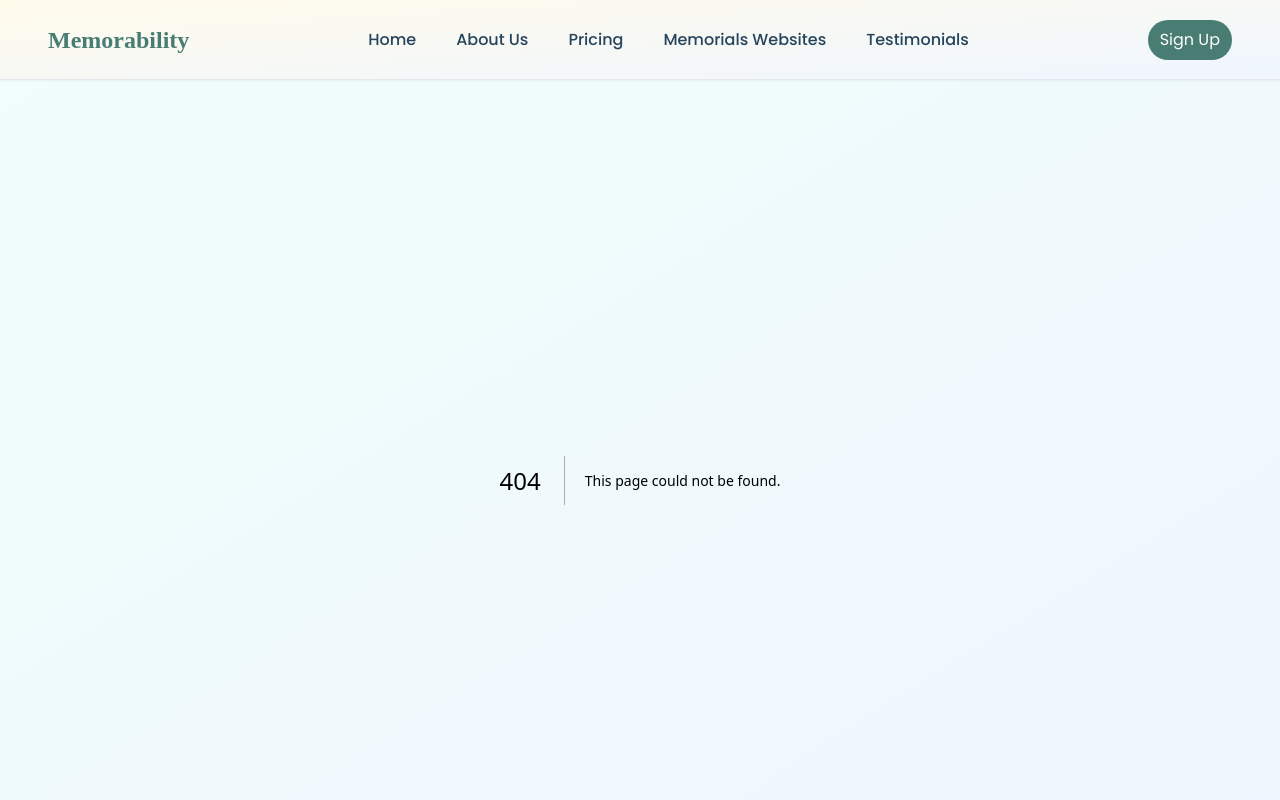
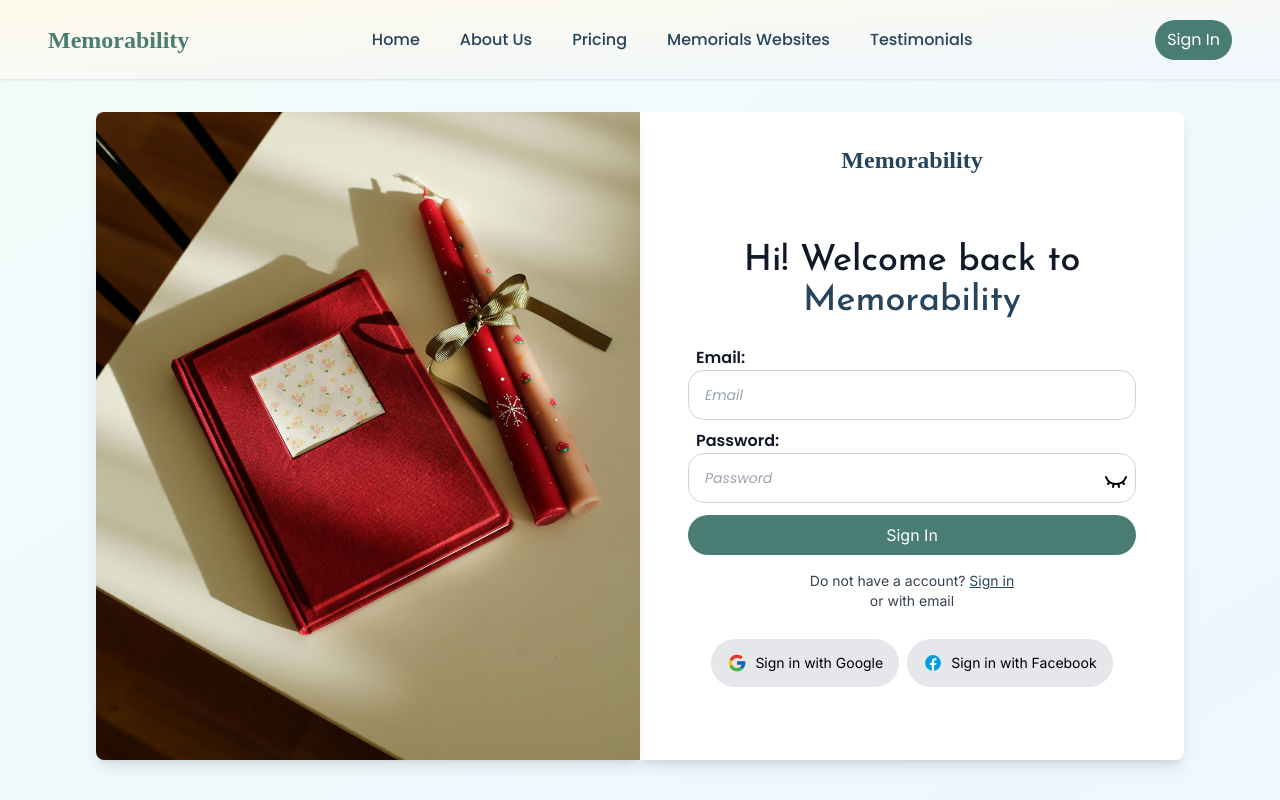
Before and after one commit to sudip-pandey25/MemorialWebsite, a Next.js app: page /auth/login in a window 1280 px wide. Before the commit this address had no page. Shown: the top 800 px of the page. Built offline with nearby package versions, Linux system fonts and the light colour scheme; a web font is replaced by a local one.

Commit message:
Login Page

```diff
--- /dev/null
+++ b/src/app/auth/login/page.jsx
@@ -0,0 +1,188 @@
+"use client";
+import { EyeClosed } from "lucide-react";
+import Image from "next/image";
+import Link from "next/link";
+import React, { useState } from "react";
+import { Eye } from "react-feather";
+
+const page = () => {
+  const [email, setEmail] = useState("");
+  const [password, setPassword] = useState("");
+  const [showPassword, setShowPassword] = useState(false);
+  const [user, setUser] = useState({
+    email: "",
+    password: "",
+  });
+
+  const handleSubmit = (e) => {
+    e.preventDefault();
+
+    setUser({
+      email: email,
+      password: password,
+    });
+
+    console.log(user);
+  };
+  return (
+    <div className="px-4 md:px-6 lg:px-8 xl:px-12 py-4">
+      <div className="px-4 md:px-6 lg:px-8 xl:px-12 py-4 h-[85vh] w-full grid grid-cols-1 md:grid-cols-2 ">
+        {/* left Section */}
+        <div className="relative shadow-lg hidden md:block ">
+          <Image
+            src="/login.jpg"
+            alt=""
+            fill
+            className="object-cover rounded-l-lg"
+          />
+        </div>
+
+        {/* Right Section */}
+        <div className="grid grid-cols-1 justify-center bg-white rounded-r-lg shadow-lg">
+          <div className="logo font-playwrite text-center pt-4 md:pt-8 h-2/3">
+            <p className="font-[600] text-xl md:text-2xl text-primary">
+              Memorability
+            </p>
+          </div>
+
+          <div className="flex flex-col gap-4 items-center ">
+            {/* Logo section */}
+            <p className=" text-2xl md:text-4xl font-[500] text-center font-josefin text-gray-900">
+              Hi! Welcome back to <br />
+              <span className="text-primary">Memorability</span>
+            </p>
+
+            {/* Forms Section */}
+            <form
+              onSubmit={handleSubmit}
+              className="grid grid-cols-1 gap-2 px-12 py-2 w-full"
+            >
+              <div className="w-full email">
+                <label
+                  htmlFor="email"
+                  className="text-gray-900 font-poppins font-semibold ml-2"
+                >
+                  Email:
+                </label>
+                <input
+                  type="email"
+                  id="email"
+                  required
+                  value={email}
+                  onChange={(e) => setEmail(e.target.value)}
+                  placeholder="Email"
+                  className="border border-gray-300  rounded-2xl outline-none text-base font-poppins px-4 py-3  focus:border-primary transition-all duration-300 ease-in-out w-full  focus:bg-primary focus:text-white focus:rounded-lg placeholder:italic placeholder:text-sm"
+                />
+              </div>
+              <div className="w-full password">
+                <label
+                  htmlFor="password"
+                  className="text-gray-900 font-poppins font-semibold ml-2"
+                >
+                  Password:
+                </label>
+                <div className="relative group">
+                  <input
+                    type={showPassword ? "text" : "password"}
+                    id="password"
+                    required
+                    value={password}
+                    onChange={(e) => setPassword(e.target.value)}
+                    placeholder="Password"
+                    className="border border-gray-300 rounded-2xl outline-none text-base font-poppins px-4 py-3  focus:border-primary transition-all duration-300 ease-in-out w-full group focus:bg-primary focus:text-white focus:rounded-lg placeholder:italic placeholder:text-sm"
+                  />
+                  <div
+                    className={` group-focus-within:text-white absolute right-2 top-4 group cursor-pointer`}
+                  >
+                    {showPassword ? (
+                      <Eye
+                        onClick={() => {
+                          setShowPassword((prev) => !prev);
+                        }}
+                      />
+                    ) : (
+                      <EyeClosed
+                        onClick={() => {
+                          setShowPassword((prev) => !prev);
+                        }}
+                      />
+                    )}
+                  </div>
+                </div>
+              </div>
+              <button
+                type="submit"
+                className="bg-foreground px-3 py-2 rounded-full hover:px-4  transition-all duration-300 ease-in-out hover:shadow-sm text-white mt-1"
+              >
+                Sign In
+              </button>
+              <p className="text-center text-sm text-gray-700 mt-2">
+                Do not have a account?{" "}
+                <Link href="/auth/singup" className="underline text-primary">
+                  {" "}
+                  Sign in
+                </Link>
+                <br />
+                or with email
+              </p>
+              <div className="flex flex-col md:flex-row gap-2 items-center justify-center mt-5">
+                <span className="px-4 flex items-center gap-2  bg-gray-200 rounded-3xl cursor-pointer text-sm ">
+                  <svg
+                    xmlns="http://www.w3.org/2000/svg"
+                    x="0px"
+                    y="0px"
+                    width="48"
+                    height="48"
+                    viewBox="0 0 48 48"
+                    className="w-5"
+                  >
+                    <path
+                      fill="#fbc02d"
+                      d="M43.611,20.083H42V20H24v8h11.303c-1.649,4.657-6.08,8-11.303,8c-6.627,0-12-5.373-12-12	s5.373-12,12-12c3.059,0,5.842,1.154,7.961,3.039l5.657-5.657C34.046,6.053,29.268,4,24,4C12.955,4,4,12.955,4,24s8.955,20,20,20	s20-8.955,20-20C44,22.659,43.862,21.35,43.611,20.083z"
+                    ></path>
+                    <path
+                      fill="#e53935"
+                      d="M6.306,14.691l6.571,4.819C14.655,15.108,18.961,12,24,12c3.059,0,5.842,1.154,7.961,3.039	l5.657-5.657C34.046,6.053,29.268,4,24,4C16.318,4,9.656,8.337,6.306,14.691z"
+                    ></path>
+                    <path
+                      fill="#4caf50"
+                      d="M24,44c5.166,0,9.86-1.977,13.409-5.192l-6.19-5.238C29.211,35.091,26.715,36,24,36	c-5.202,0-9.619-3.317-11.283-7.946l-6.522,5.025C9.505,39.556,16.227,44,24,44z"
+                    ></path>
+                    <path
+                      fill="#1565c0"
+                      d="M43.611,20.083L43.595,20L42,20H24v8h11.303c-0.792,2.237-2.231,4.166-4.087,5.571	c0.001-0.001,0.002-0.001,0.003-0.002l6.19,5.238C36.971,39.205,44,34,44,24C44,22.659,43.862,21.35,43.611,20.083z"
+                    ></path>
+                  </svg>
+                  Sign in with Google
+                </span>
+                <span className="px-4  flex items-center gap-2 bg-gray-200 rounded-3xl cursor-pointer text-sm">
+                  <svg
+                    xmlns="http://www.w3.org/2000/svg"
+                    x="0px"
+                    y="0px"
+                    width="48"
+                    height="48"
+                    viewBox="0 0 48 48"
+                    className="w-5"
+                  >
+                    <path
+                      fill="#039be5"
+                      d="M24 5A19 19 0 1 0 24 43A19 19 0 1 0 24 5Z"
+                    ></path>
+                    <path
+                      fill="#fff"
+                      d="M26.572,29.036h4.917l0.772-4.995h-5.69v-2.73c0-2.075,0.678-3.915,2.619-3.915h3.119v-4.359c-0.548-0.074-1.707-0.236-3.897-0.236c-4.573,0-7.254,2.415-7.254,7.917v3.323h-4.701v4.995h4.701v13.729C22.089,42.905,23.032,43,24,43c0.875,0,1.729-0.08,2.572-0.194V29.036z"
+                    ></path>
+                  </svg>
+                  Sign in with Facebook
+                </span>
+              </div>
+            </form>
+          </div>
+        </div>
+      </div>
+    </div>
+  );
+};
+
+export default page;
--- /dev/null
+++ b/src/app/auth/singup/page.jsx
@@ -0,0 +1,7 @@
+import React from "react";
+
+const page = () => {
+  return <div></div>;
+};
+
+export default page;
--- a/src/app/components/Navbar.jsx
+++ b/src/app/components/Navbar.jsx
@@ -3,6 +3,7 @@ import { NAV_LINKS } from "../../../constants";
 import MenuBar from "./MenuBar";
 
 const Navbar = () => {
+  const isLoggedIn = false;
   return (
     <header className=" sticky top-0 z-50 h-16 md:h-20 bg-gradient-to-br from-amber-50 to-blue-50 backdrop-blur-md ">
       <nav className="relative border-b shadow-sm flex items-center justify-between max-container w-full  px-4 md:px-6 lg:px-8 xl:px-12 h-full">
@@ -27,9 +28,17 @@ const Navbar = () => {
         </ul>
 
         <div className="hidden lg:flex items-center font-poppins">
-          <button className="bg-foreground px-3 py-2 rounded-full hover:px-4  transition-all duration-300 ease-in-out hover:shadow-sm text-white">
-            Sign Up
-          </button>
+          {isLoggedIn ? (
+            <button className="bg-foreground px-3 py-2 rounded-full hover:px-4  transition-all duration-300 ease-in-out hover:shadow-sm text-white">
+              Profile
+            </button>
+          ) : (
+            <Link href="/auth/login">
+              <button className="bg-foreground px-3 py-2 rounded-full hover:px-4  transition-all duration-300 ease-in-out hover:shadow-sm text-white">
+                Sign In
+              </button>
+            </Link>
+          )}
         </div>
 
         {/* Mobile Navigation */}
```
Also changed, not shown: public/login.jpg (added).
